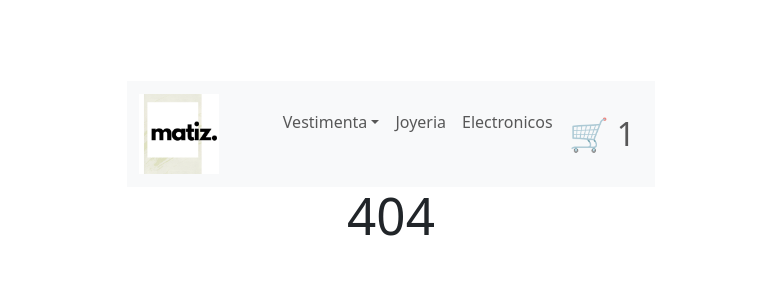
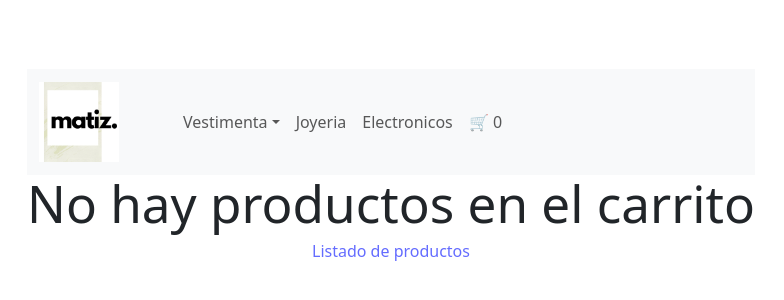
Before and after one commit to juanwillet/Matiz-v2, a React (Vite) app: page /cart in a window 1280 px wide. Before the commit this address had no page. Shown: the part 234-534 px from the top of the page, without its empty margins (249-1033 px from the left). Built offline with nearby package versions, Linux system fonts and the light colour scheme.

Commit message:
se le dio contexto al cart y se creo la logica de sus componentes

```diff
--- a/src/App.jsx
+++ b/src/App.jsx
@@ -2,6 +2,7 @@ import './App.css'
 import ItemListContainer from './components/ItemListContainer/itemlistcontainer.jsx'
 import ItemDetailContainer from './components/ItemDetailContainer/ItemDetailContainer.jsx'
 import NavBar from './components/Navbar/navbar'
+import Cart from './components/Cart/Cart.jsx'
 import {BrowserRouter, Routes, Route} from 'react-router-dom'
 import { CartContextProvider } from './components/Context/CartContext.jsx'
 
@@ -16,6 +17,7 @@ function App() {
    <Route path='/' element={<ItemListContainer/>}/>
    <Route path='/category/:categoryId' element={<ItemListContainer/>}/>
    <Route path='/detalle/:detalleId' element={<ItemDetailContainer/>}/>
+   <Route path='/cart' element={<Cart/>}/>
    <Route path='*' element={<h1>404</h1>}/>
  </Routes>
 </CartContextProvider>
--- a/src/components/Cart/Cart.jsx
+++ b/src/components/Cart/Cart.jsx
@@ -0,0 +1,37 @@
+import { cartContext} from "../Context/CartContext";
+import { useContext } from "react";
+import { Link } from "react-router-dom";
+import CartItem from "../CartItem/CartItem";
+// import CartItemList from "../CartItemList/CartItemList";
+import Button from "../Button/button";
+
+function Cart () {
+const {cart, agregarProducto, borrar, vaciarCart, cantidadProductos, totalProductos}= useContext(cartContext)
+console.log(cart)
+if (cantidadProductos()===0){
+ return(
+        <div>
+         <h1>No hay productos en el carrito</h1>
+          <Link to={'/'}>Listado de productos</Link>
+        </div>
+    )
+}
+return(
+     <div>
+        {/* <CartItemList productos={cart}/> */}
+        {cart.map(prod=> <CartItem key={prod.id}prod={prod}/>)}
+        <h3>Total: $ {totalProductos()}</h3>
+        <Button
+             color= 'white'
+             label= 'Vaciar carrito'
+             secondColor= 'black'
+             callback = {vaciarCart}
+          />
+
+     </div>
+)
+
+
+}
+
+export default Cart
--- /dev/null
+++ b/src/components/CartItem/CartItem.jsx
@@ -0,0 +1,9 @@
+import { useEffect } from "react"
+
+function CartItem ({prod}) {
+    <div>
+        <p>{prod.title}</p>
+        <p>{prod.title}</p>
+    </div>
+}
+export default CartItem
--- /dev/null
+++ b/src/components/CartItemList/CartItemList.jsx
@@ -0,0 +1,16 @@
+import CartItem from "../CartItem/CartItem"
+import { cartContext} from "../Context/CartContext";
+import { useContext } from "react";
+function CartItemList (){
+    const {cart, agregarProducto, borrar, vaciarCart, cantidadProductos, totalProductos}= useContext(cartContext)
+    return(
+ <div>
+{cart.map (prod=> (
+<CartItem prod={prod} key={prod.id}/>
+))
+}
+</div>
+    )
+}
+
+export default CartItemList
--- a/src/components/CartWidget/cartwidget.jsx
+++ b/src/components/CartWidget/cartwidget.jsx
@@ -1,10 +1,12 @@
+import { Link } from "react-router-dom"
+import { cartContext} from "../Context/CartContext";
+import { useContext } from "react";
 const CartWidget = () =>{
+    const {cantidadProductos}= useContext(cartContext)
     return (
-        <div
-        style={{fontSize: "xx-large"}}
-        >
-            🛒 1
-        </div>
+    <>
+    🛒 {cantidadProductos()}
+    </>
     )
 }
 export default CartWidget
--- a/src/components/Context/CartContext.jsx
+++ b/src/components/Context/CartContext.jsx
@@ -6,6 +6,18 @@ export const cartContext = createContext({cart:[]})
 export function CartContextProvider ({children}) {
 
 const [cart, setCart]= useState([])
+const [total, setTotal]= useState(0)
+const [cantidadDeProductos, setCantidadDeProductos]= useState(0)
+
+
+const cantidadProductos = () =>{
+    setCantidadDeProductos(cart.length)
+    return cantidadDeProductos
+    }
+
+const totalProductos = () =>{
+        return total
+        }
 
 const buscarEnCarrito = (id) =>{
 return cart.some(item=> item.id===id)
@@ -15,6 +27,7 @@ const agregarProducto = (producto, cantidad) =>{
 if (!buscarEnCarrito(producto.id)){
 setCart(prev=> [...prev, {...producto,cantidad}])
 }
+setTotal(total+producto.price*cantidad)
 }
 
 const borrar = (id) =>{
@@ -27,7 +40,7 @@ const vaciarCart = () =>{
 }
 
 return (
-    <cartContext.Provider value={{cart, agregarProducto, borrar, vaciarCart}}>
+    <cartContext.Provider value={{cart, agregarProducto, borrar, vaciarCart, cantidadProductos, totalProductos}}>
         {children}
     </cartContext.Provider>
 )
--- a/src/components/ItemDetail/ItemDetail.jsx
+++ b/src/components/ItemDetail/ItemDetail.jsx
@@ -11,11 +11,10 @@ function ItemDetail  ({producto}) {
   const handleAdd =(cantidad) =>{
        setCantidadAgregada(cantidad)
        agregarProducto(producto, cantidad)
-       console.log(cart)
   }
 
   const {agregarProducto, cart}= useContext(cartContext)
-
+  console.log(cart)
   return (
     <>
     <Card style={{ width: '18rem' }}>
@@ -31,10 +30,10 @@ function ItemDetail  ({producto}) {
       </ListGroup>
     </Card>
     <div>
-    {cantidadAgregada > 0 ?(<Link to={'/'}>Terminar compra</Link>)
+    {cantidadAgregada > 0 ?(<Link to={'/cart'}>Terminar compra</Link>)
     :
     (<ItemCount
-       inicial={0}
+       inicial={1}
        stock={20}
        onAdd={handleAdd}
     />)
--- a/src/components/Navbar/navbar.jsx
+++ b/src/components/Navbar/navbar.jsx
@@ -24,7 +24,7 @@ function NavBar() {
               </NavDropdown>
               <Nav.Link as={Link} to={`/category/jewelery`}>Joyeria</Nav.Link>
               <Nav.Link as={Link} to={`/category/electronics`}>Electronicos</Nav.Link>
-              <Nav.Link as={Link}><CartWidget/></Nav.Link>
+              <Nav.Link as={Link} to={'/cart'}><CartWidget/></Nav.Link>
             </Nav>
           </Navbar.Collapse>
         </Container>
```
